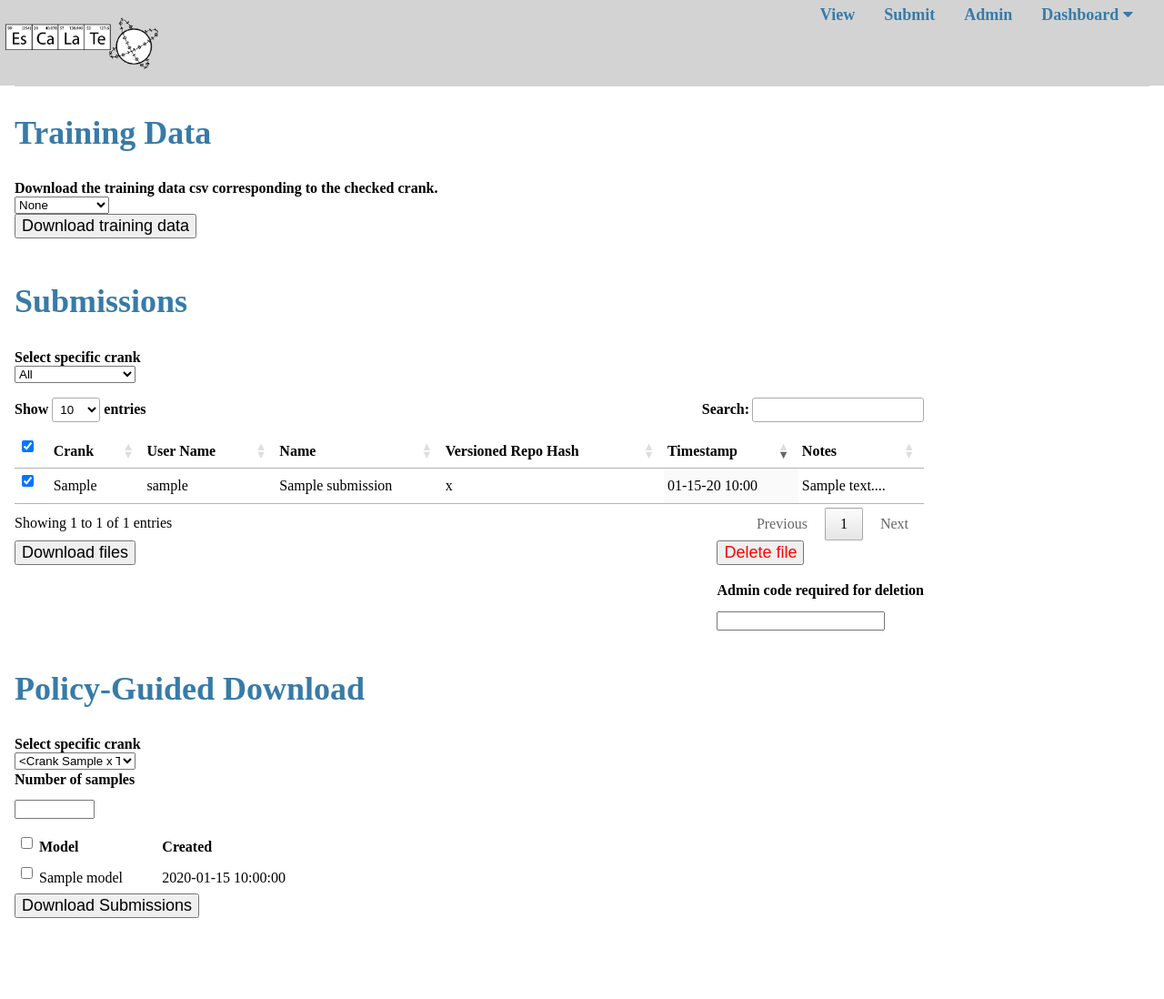
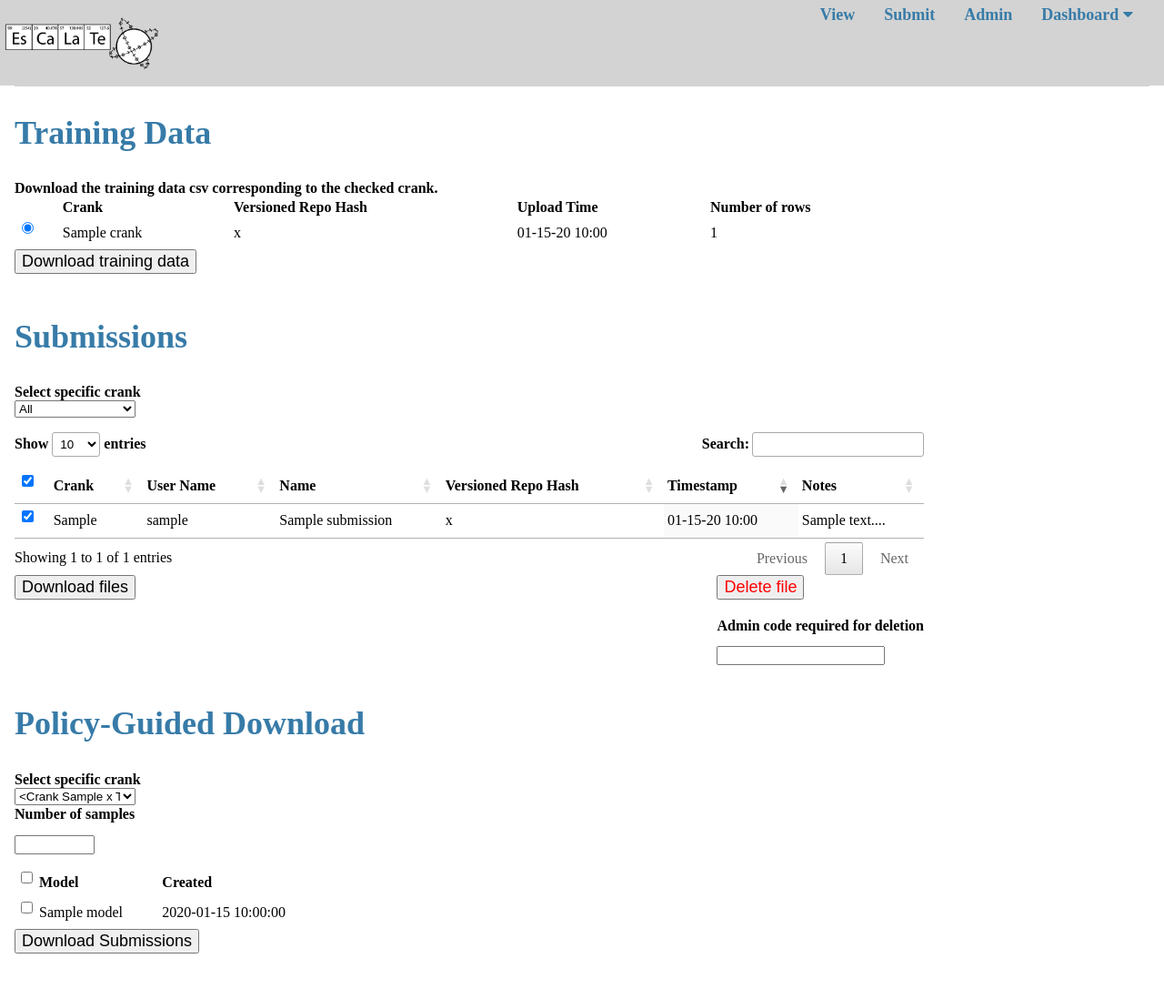
Before and after one commit to twosixlabs/Escalation, a Flask app: template submit_server/escalation/templates/index.html in a window 1280 px wide. Shown: the whole page at 91% size. Before the commit the page ends 1009 px from the top, so only its background shows below. Run offline with Flask 2, Linux system fonts and the light colour scheme; tables that the repository leaves empty hold one stand-in row (values such as "Sample post"); the template is opened without the code that fills it: values that come from a table or form of the project are taken from there, most other values are stand-ins (such as "Sample title", 1, 10 or a date in 2020); parts of the project's set-up code (start-up, migrations or seed data) failed here and were passed over; some libraries are stand-ins or nearby versions.

Commit message:
Changes training row download view to table with metadata

```diff
--- a/submit_server/escalation/admin.py
+++ b/submit_server/escalation/admin.py
@@ -82,8 +82,8 @@ def admin():
             error = validate(request.form['adminkey'], githash, stateset_filename)
 
         if error is None:
-            num_rows = db.add_stateset(stateset_filename, crank, githash, username, orig_filename, training_filename)
             num_train_rows = db.add_training(os.path.join(app.config[PERSISTENT_STORAGE], training_filename), githash, crank)
+            num_rows = db.add_stateset(stateset_filename, crank, githash, username, orig_filename, training_filename, num_train_rows)
 
             out="Successfully updated to crank %s and stateset %s with %d rows" % (crank, githash,num_rows)
             app.logger.info(out)
--- a/submit_server/escalation/templates/index.html
+++ b/submit_server/escalation/templates/index.html
@@ -59,13 +59,37 @@ function checkAllModels(ele) {
 <div style="max-width:1000px;">
 <form method="post">
   <label for="training_crank">Download the training data csv corresponding to the checked crank.</label>
-  <select name="training_crank"   onchange="this.form.submit()">
-    <option value="blank">None</option>
-    {% for crank, crank_filename in training_data_available_to_download %}
-    <option value="{{ crank_filename }}" {% if crank == training_crank %} selected {% endif %} >{{ crank }}</option>
-    {% endfor %}
-  </select>
-  <input type="hidden" value="{{ training_crank }}" name="training_crank">
+  <table  id="training_dataset_table" class="compact hover order-column row-border" style="width:100%">
+  <thead>
+  <tr>
+    <th></th>
+    <th>Crank</th>
+    <th>Versioned Repo Hash</th>
+    <th>Upload Time</th>
+    <th>Number of rows</th>
+  </tr>
+  </thead>
+  <tbody>
+  {% for training_crank in training_data_available_to_download %}
+    <tr>
+      <td> <input type="radio" name="download_training_crank" value="{{ training_crank['file_path'] }}" checked> </td>
+      <td> {{ training_crank['crank'] }} </td>
+      <td> {{ training_crank['githash'] }} </td>
+      <td> {{ training_crank['created'].strftime('%m-%d-%y %H:%M') }} </td>
+      <td> {{ training_crank['num_training_rows'] }} </td>
+    </tr>
+  {% endfor %}
+  </tbody>
+  </table>
+
+
+  <!--<select name="training_crank"   onchange="this.form.submit()">-->
+    <!--<option value="blank">None</option>-->
+    <!--{% for training_crank in training_data_available_to_download %}-->
+    <!--<option value="{{ crank_filename }}" {% if crank == training_crank %} selected {% endif %} >{{ crank }}</option>-->
+    <!--{% endfor %}-->
+  <!--</select>-->
+  <!--<input type="hidden" value="{{ training_crank }}" name="num_runs">-->
   <div>
     <input type="submit" value="Download training data" name="submit">
   </div>
--- a/submit_server/escalation/view.py
+++ b/submit_server/escalation/view.py
@@ -43,8 +43,7 @@ def view():
         return send_file(os.path.join(app.config[UPLOAD_FOLDER], zipfile), as_attachment=True)
 
     if request.method == 'POST' and request.form.get('submit') == DOWNLOAD_TRAINING_DATA:
-        if request.form['training_crank'] != 'blank':
-            return send_file(request.form['training_crank'], as_attachment=True)
+        return send_file(request.form['download_training_crank'], as_attachment=True)
 
     if request.method == 'POST' and 'policy_submit' in request.form:
         policy_crank = request.form['policy_crank']
```
